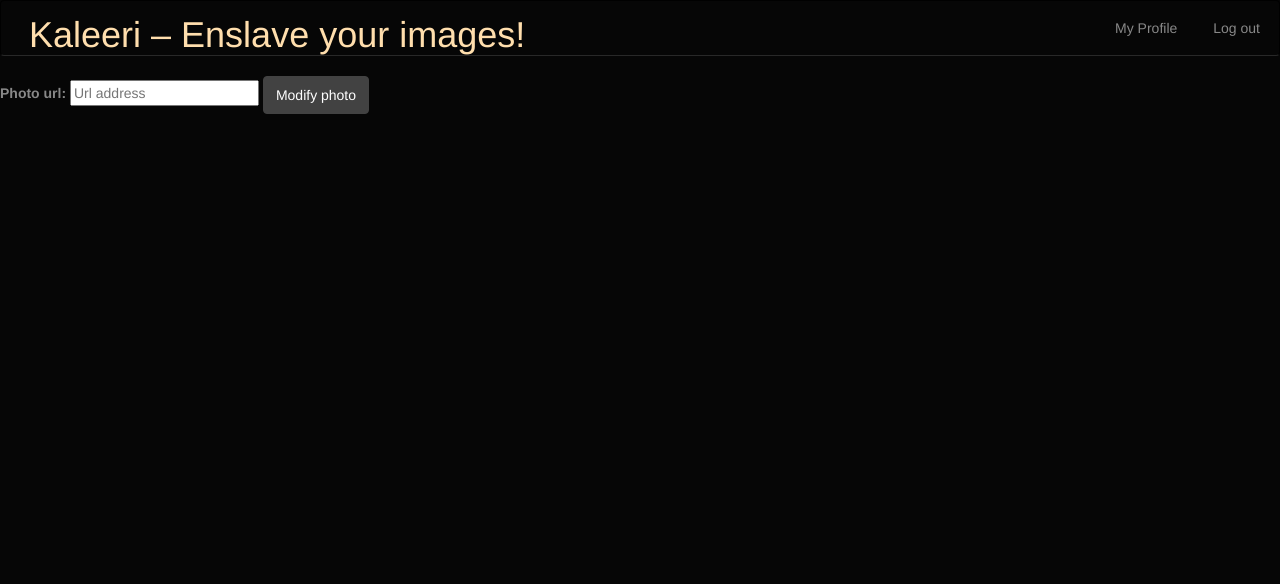
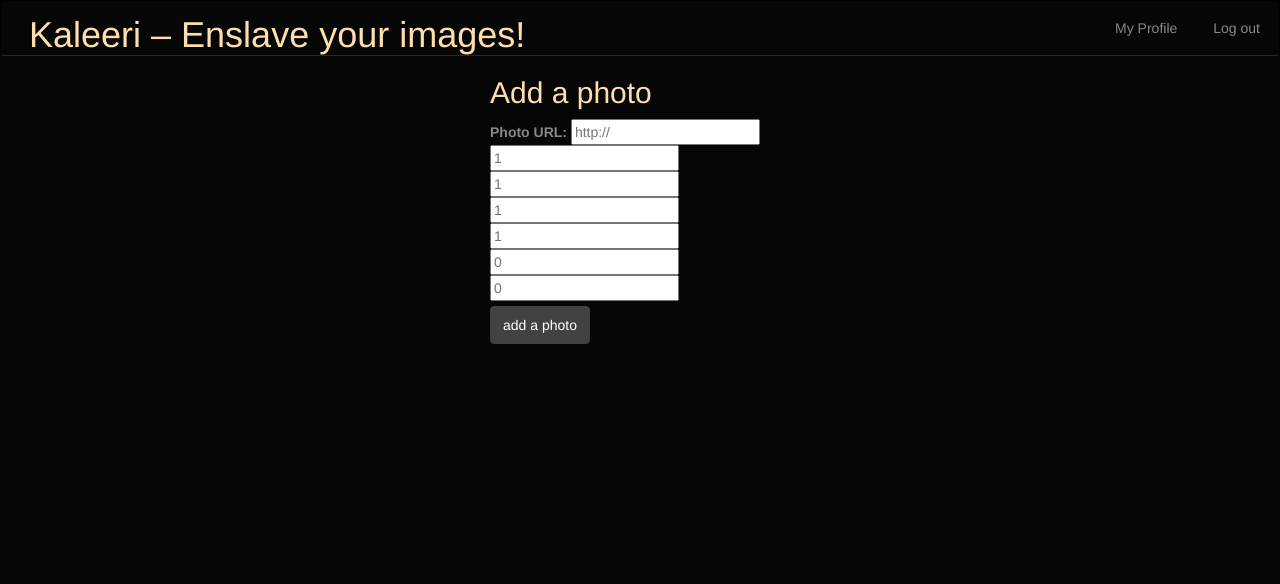
Before and after one commit to sampoz/Kaleeri, a Django app: page /add/ in a window 1280 px wide. Shown: the top 584 px of the page. Run offline with Django 3.2, Linux system fonts and the light colour scheme; a user stored in the database is signed in; parts of the project's set-up code (start-up, migrations or seed data) failed here and were passed over; some libraries are stand-ins or nearby versions; some web fonts are replaced.

Commit message:
Adding photos works now :)

```diff
--- a/kaleeri/gallery/templates/add.html
+++ b/kaleeri/gallery/templates/add.html
@@ -3,17 +3,26 @@
 {% block title %}Add a photo{% endblock %}
 
 {% block content %}
-    <div>
+    <div id="album-form">
+    <h1>Add a photo</h1>
+
     <form action="{% url 'gallery.views.add_photo' %}" method="post">
-        {% csrf_token %}
-        <div class="add_photo">
-            <label for="url">Photo url:</label>
-            <input id="url" name="url" type="text" placeholder="Url address">
-            <button class="btn btn-default" onclick="Kaleeri.modifyPhoto()" >Modify photo</button>
-        </div>
-        <div id="content-placeholder">
+            {% csrf_token %}
+            <label>
+                Photo URL:
+                <input name="url" id="url" type="url" placeholder="http://">
+                <input name="crop_h" id="crop_h" type="number" placeholder="1">
+                <input name="crop_x" id="crop_x" type="number" placeholder="1">
+                <input name="crop_y" id="crop_y" type="number" placeholder="1">
+                <input name="crop_w" id="crop_w" type="number" placeholder="1">
+                <input name="page" id="page" type="number" placeholder="0">
+                <input name="num" id="num" type="number" placeholder="0">
+            </label>
+            <input class="btn btn-default" type="submit" value="add a photo">
+            {% if errors|length >= 1 %}
+                <p> {{ errors }} </p>
+            {% endif %}
+        </form>
+    </div>
 
-        </div>
-    </form>
-    </div>
 {% endblock content %}
--- a/kaleeri/gallery/views.py
+++ b/kaleeri/gallery/views.py
@@ -134,7 +134,6 @@ def show_page(request, album_id, page_num, share_id=None):
     }
 
 
-#@render_to_json()
 def create_album(request):
     logger.info("new album create started")
     if not request.user.is_authenticated():
@@ -163,17 +162,18 @@ def add_photo(request):
         return {"error": "Forbidden"}
 
     if request.method == 'GET':
-        return render_to_response("add.html", RequestContext(request))
+        return render_to_response("add.html", {}, context_instance=RequestContext(request))
 
     form = PhotoForm(request.POST)
 
     if not form.is_valid():
         logger.info(str(form.errors))
-        return render_to_response("add.html", {'user': request.user})
+        return render_to_response("add.html", {'user': request.user, 'errors' : str(form.errors)}, context_instance=RequestContext(request))
 
     photo = form.save(commit=False)
     photo.url = request.POST["url"]
     photo.save()
+    logger.info("added new photo")
     return render_to_response('index.html', {'user': request.user})
 
 @login_required
```
